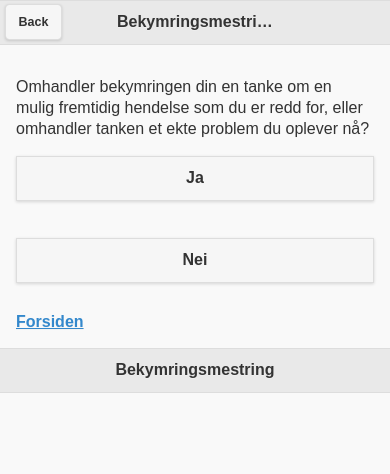
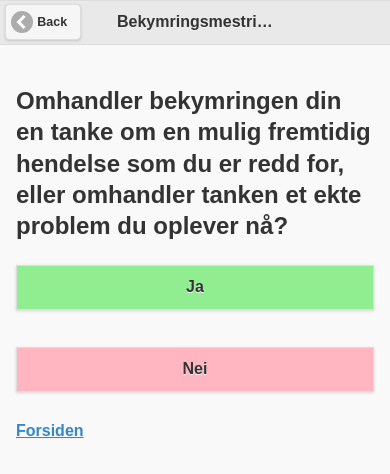
Before and after one commit to joensen/bekymringsmestring, a plain HTML site: page www/index.html in a window 390 px wide. Both pictures are taken after a click on the link "Ja". Drawn offline with Linux system fonts and the light colour scheme; some packages are replaced by stand-ins of ours.

Commit message:
add style.css, changes to index.html

```diff
--- a/config.xml
+++ b/config.xml
@@ -31,12 +31,9 @@
   <preference name="StatusBarOverlaysWebView" value="false" />
   <preference name="StatusBarBackgroundColor" value="#000000" />
 
-
   <icon src="icon.png" />
 
   <access origin="*"/>
-
-
 
   <platform name="android">
     <allow-intent href="market:*"/>
--- a/www/index.html
+++ b/www/index.html
@@ -9,6 +9,7 @@
         <script src="js/jquery-1.12.0.min.js"></script>
         <script src="js/jquery.mobile-1.4.5.min.js"></script>
         <link rel="stylesheet" href="css/jquery.mobile-1.4.5.min.css" />
+        <link rel="stylesheet" href="css/style.css" />
         <title>Bekymringsmestring</title>
     </head>
     <body>
@@ -19,27 +20,21 @@
                 </div>
                 <div role="main" class="ui-content">
                     <p>Har du en bekymring?</p>
-                    <a href="#side2" class="ui-btn ui-shadow" data-transition="slide">Ja</a><br/>
-                    <a href="#side3" class="ui-btn ui-shadow" data-transition="slide">Nei</a>
-                </div>
-                <div data-role="footer">
-                    <h1>Bekymringsmestring</h1>
+                    <a href="#side2" style="background-color: lightgreen;" class="ui-btn ui-shadow" data-transition="slide">Ja</a><br/>
+                    <a href="#side3" style="background-color: lightpink;" class="ui-btn ui-shadow" data-transition="slide">Nei</a>
                 </div>
             </div>
 
             <div data-role="page" id="side2">
                 <div data-role="header">
-                    <a href="#" data-rel="back">Back</a>
+                    <a href="#" data-icon="carat-l" data-rel="back">Back</a>
                     <h1>Bekymringsmestring</h1>
                 </div>
                 <div role="main" class="ui-content">
-                    <p>Omhandler bekymringen  din en tanke om en mulig fremtidig hendelse som du er redd for, eller omhandler tanken et ekte problem du oplever nå?</p>
-                    <a href="#side4" class="ui-btn ui-shadow" data-transition="slide">Ja</a><br/>
-                    <a href="#side5" class="ui-btn ui-shadow" data-transition="slide">Nei</a><br/>
+                    <p class="question" style="font-size: 1.5em; font-weight: bold;">Omhandler bekymringen  din en tanke om en mulig fremtidig hendelse som du er redd for, eller omhandler tanken et ekte problem du oplever nå?</p>
+                    <a href="#side4" style="background-color: lightgreen;" class="ui-btn ui-shadow" data-transition="slide">Ja</a><br/>
+                    <a href="#side5" style="background-color: lightpink;" class="ui-btn ui-shadow" data-transition="slide">Nei</a><br/>
                     <a href="#side1" data-transition="fade">Forsiden</a>
-                </div>
-                <div data-role="footer">
-                    <h1>Bekymringsmestring</h1>
                 </div>
             </div>
 
@@ -51,9 +46,6 @@
                     <p>Vel, da er det bare å legge  bort dette app og heller vende tilbake til det når en bekyrming dukker opp.</p>
                     <a href="#side1" data-transition="fade">Forsiden</a>
                 </div>
-                <div data-role="footer">
-                    <h1>Bekymringsmestring</h1>
-                </div>
             </div>
         </div>
         <script type="text/javascript" src="cordova.js"></script>
```
Also changed, not shown: www/css/style.css (added).
